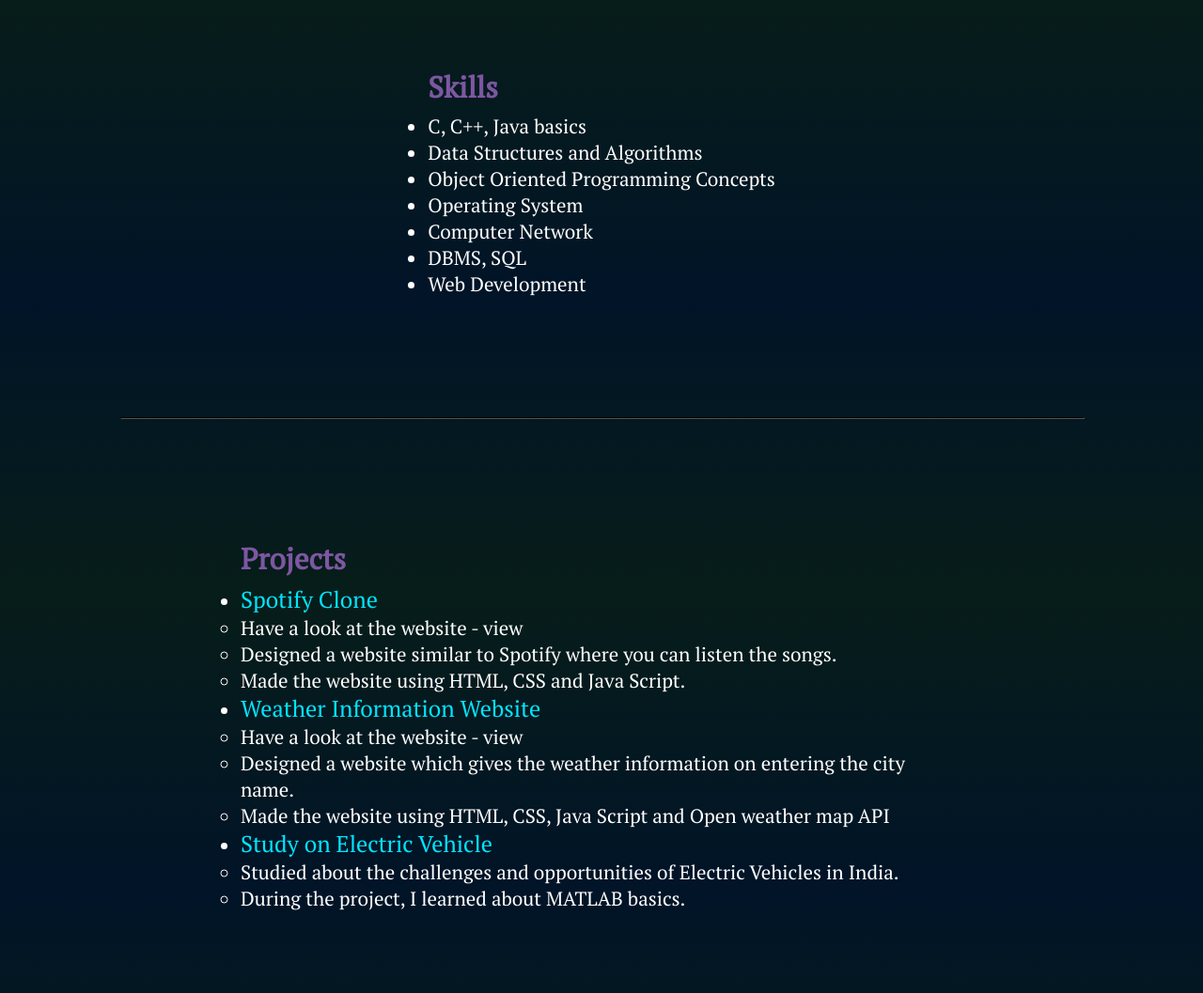
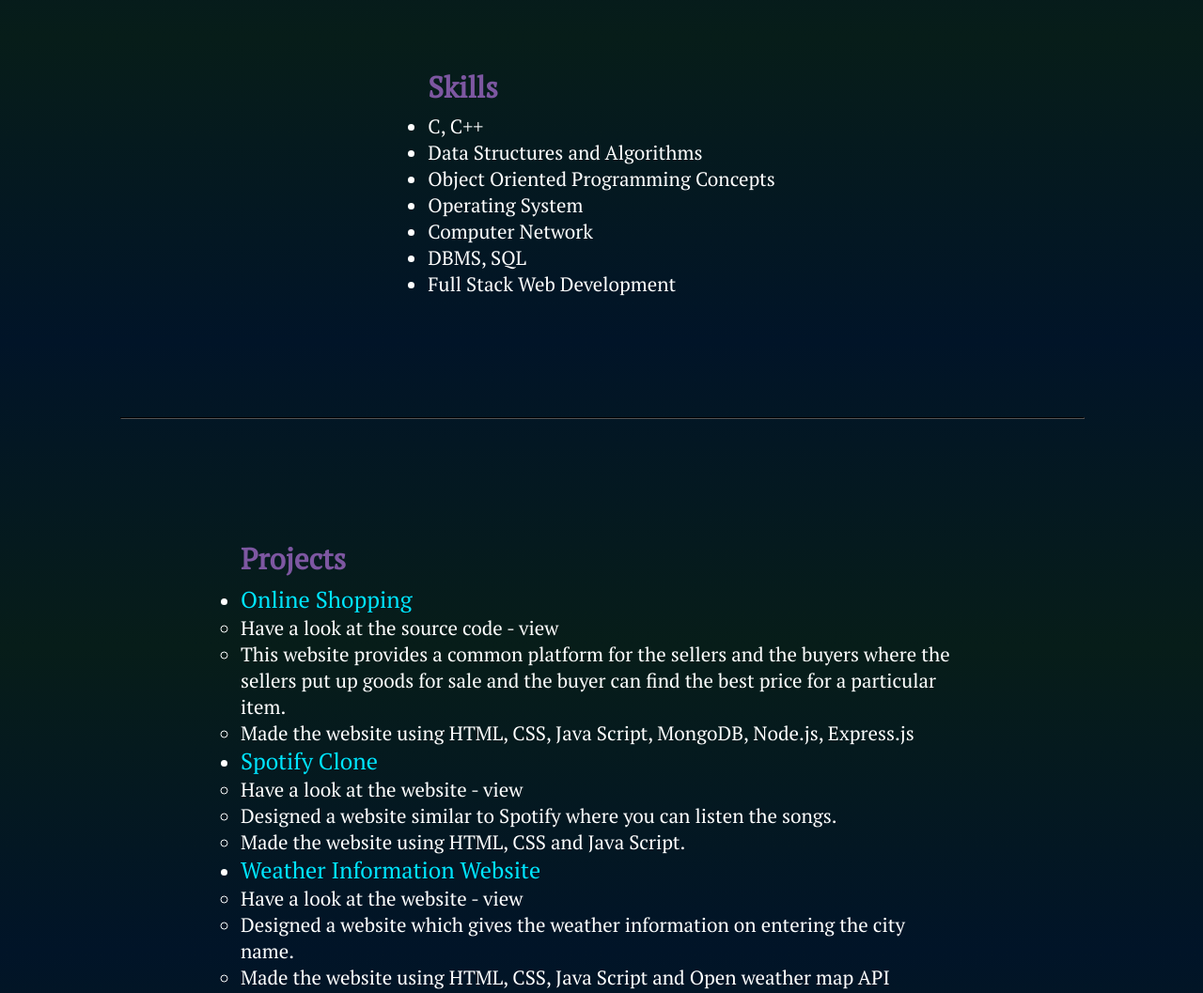
Before and after one commit to deepikapatnaik/portfolio, a plain HTML site: page index.html in a window 1280 px wide. Shown: the part 1580-2637 px from the top of the page at 94% size. Drawn offline with nearby package versions, Linux system fonts and the light colour scheme.

Commit message:
Latest update november

```diff
--- a/index.html
+++ b/index.html
@@ -67,13 +67,13 @@
             <div>
             <h2 class="skill">Skills</h2>
             <ul>
-                <li>C, C++, Java basics</li>
+                <li>C, C++</li>
                 <li>Data Structures and Algorithms</li>
                 <li>Object Oriented Programming Concepts</li>
                 <li>Operating System</li>
                 <li>Computer Network</li>
                 <li>DBMS, SQL</li>
-                <li>Web Development</li>
+                <li>Full Stack Web Development</li>
             </ul>
             </div>
         </section>
@@ -82,6 +82,14 @@
             <div>
             <h2 class="projects">Projects</h2>
             <ul>
+                <li><h3 class="shop">Online Shopping</h3>
+                    <ul>
+                        <li>Have a look at the source code - <a href="https://github.com/deepikapatnaik/online-shopping.git">view</a></li>
+                        <li>This website provides a common platform for the sellers and the buyers where the sellers put up goods for sale and
+                            the buyer can find the best price for a particular item.</li>
+                        <li>Made the website using HTML, CSS, Java Script, MongoDB, Node.js, Express.js</li>
+                    </ul>
+                </li>
                 <li><h3 class="spot">Spotify Clone</h3>
                     <ul>
                         <li>Have a look at the website - <a href="https://deepikapatnaik.github.io/spotify-clone/">view</a></li>
@@ -96,13 +104,13 @@
                         <li>Made the website using HTML, CSS, Java Script and Open weather map API</li>
                     </ul>
                 </li>
-                <li>
+                <!--<li>
                 <h3 class="ev">Study on Electric Vehicle</h3>
                 <ul>
                     <li>Studied about the challenges and opportunities of Electric Vehicles in India.</li>
                     <li>During the project, I learned about MATLAB basics.</li>
                 </ul>
-                </li>
+                </li>-->
             </ul>
             </div>
         </section>
--- a/styles.css
+++ b/styles.css
@@ -135,7 +135,7 @@ a{
     text-decoration: none;
     color: white;
 }
-.spot, .weat, .ev{
+.shop, .spot, .weat{
     color: rgb(0, 229, 255);
     font-weight: 500;
 }
```
